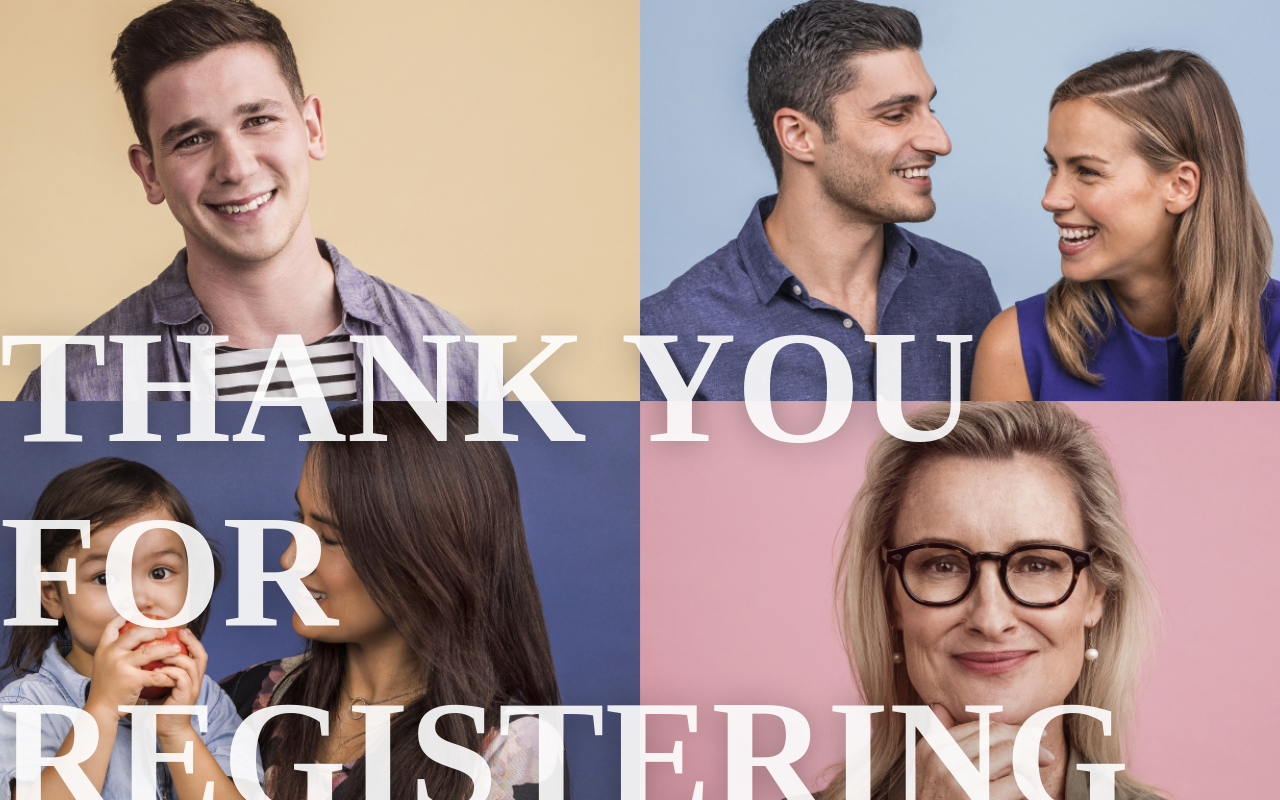
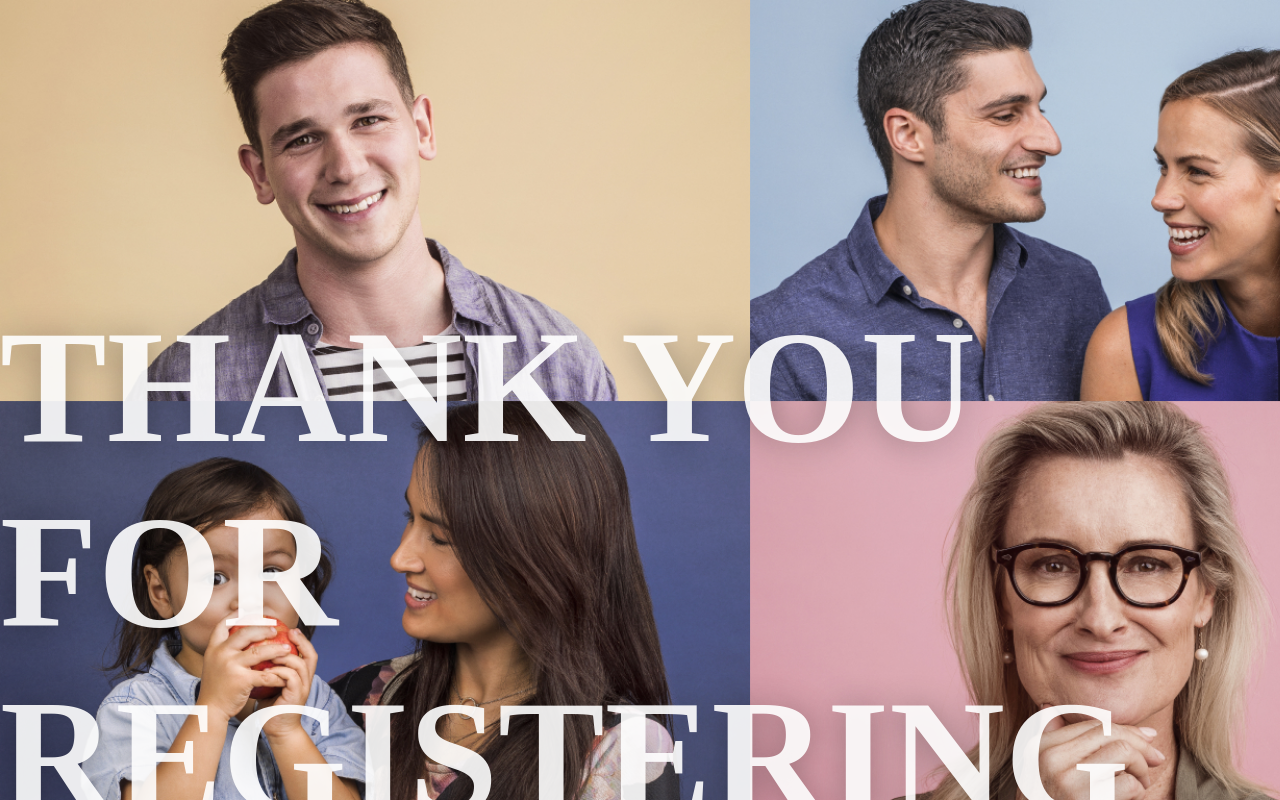
Before and after one commit to cornwelldesign/melrose-park, a Gatsby site: page /thank-you in a window 1280 px wide. Built offline with nearby package versions, Linux system fonts and the light colour scheme; Gatsby itself is replaced by a stand-in of ours.

Commit message:
fixed thank-you page style issues

```diff
--- a/src/pages/thank-you.js
+++ b/src/pages/thank-you.js
@@ -43,7 +43,7 @@ const ThankYou = styled.div `
   background-color: #333;
   background-image:url('/images/thank_you.jpg');
   background-size:cover;
-  background-position:center center;
+  background-position:0 center;
   z-index: 10000;
 	display:block;
 `
```
